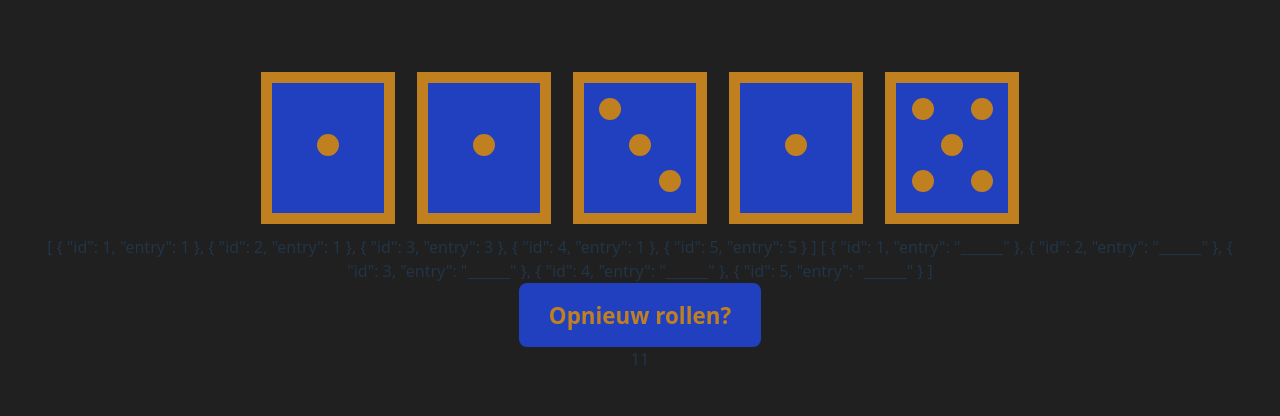
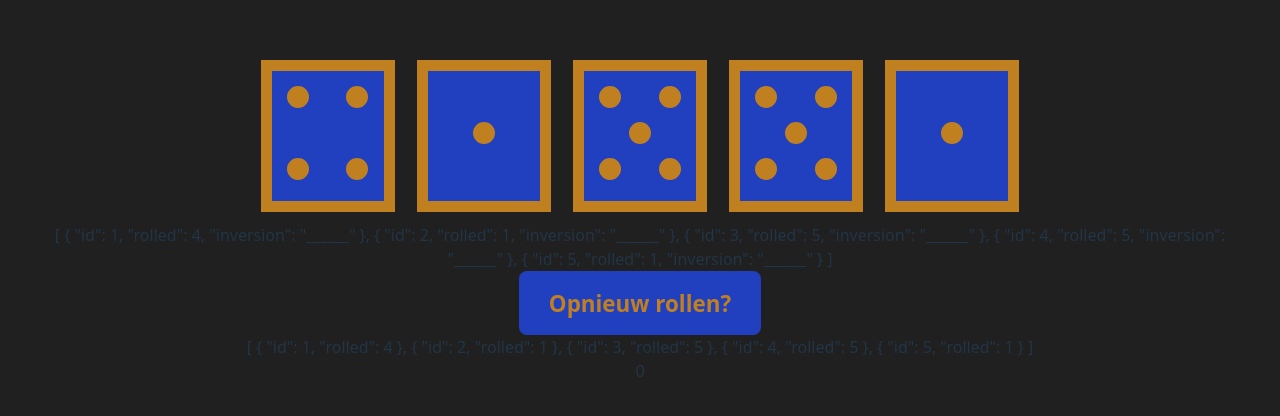
Before and after one commit to janderkkotlarski/vue_yahtzee, a Vue app: page / in a window 1280 px wide. Shown: the part 172-588 px from the top of the page. Built offline with nearby package versions, Linux system fonts and the light colour scheme.

Commit message:
I quite misunderstood how reactive works and that it is for objects with deep recursive reactivity

```diff
--- a/src/components/Roller.vue
+++ b/src/components/Roller.vue
@@ -1,5 +1,5 @@
 <script setup>
-import {ref, reactive} from 'vue';
+import {reactive} from 'vue';
 import Dice from './Dice.vue';
 
 // Simple constants
@@ -9,102 +9,124 @@ const diceAmount = 5;
 const normal = '______';
 const invert = 'invert';
 
-const total = ref(0);
+const buttonMessage = 'Opnieuw rollen?';
 
 // reactive() for arrays and simpler handling
-const diceInversions = reactive([]);
 
-// const diceTrolls = defineModel('diceTrolls', {type: Array, default: []});
-const diceRolls = defineModel('diceRolls', {type: Array, default: []});
+const publicDice = defineModel('publicRolls', {type: Array, default: []});
 
-// const diceRolls = ref([]);
-
-// reactive() objects can just be passed along like variables
-const reactArrayIndex = (reactName, index, content) => {
-    // Check whether generating or changing array contents
-    if (index === reactName.length + 1) {
-        // Generate new array contents
-        reactName.push({id: index, entry: content});
-        // reactName.push({id: index + 1, entry: 0});
-    } else if (index > 0 && index < reactName.length + 1) {
-        // Change specific array content
-        reactName[index - 1].entry = content;
+const dicoid = index => {
+    if (index > 0 && index <= diceAmount) {
+        return publicDice.rolled[index - 1];
     }
 };
 
-const normalization = () => {
-    for (let index = 1; index <= diceAmount; ++index) {
-        reactArrayIndex(diceInversions, index, normal);
+const diceArray = reactive({
+    dice: [],
+    clicked: 0,
+});
+
+// Really nested and powerful way of changing reactive objects
+// Feels a bit like passing parameters by reference in C++
+const cuboid = index => {
+    if (index > 0 && index <= diceAmount) {
+        return diceArray.dice[index - 1];
     }
 };
-
-// const reactArrayInvert = (reactName, index) => {
-//     if (index > 0 && index < reactName.length + 1) {
-//         let flipped = reactName[index - 1].inversion;
-
-//         if (flipped === invert) {
-//             flipped = normal;
-//         } else {
-//             flipped = invert;
-//         }
-
-//         reactName[index - 1].inversion = flipped;
-//     }
-// };
 
 // Simple dice roll function
 const roll = () => Math.floor(valueMax * Math.random()) + 1;
 
-// const flip = index => {
-//     reactArrayInvert(diceRolls.value, index);
-// };
+// Fill the dice array in the diceArray object with sensible entries
+// Do the same for the publicDice defineModel object
+const diceArrayFilling = () => {
+    for (let index = 1; index <= diceAmount; ++index) {
+        diceArray.dice.push({id: index, rolled: roll(), inversion: normal});
 
-const single = index => {
-    reactArrayIndex(diceRolls.value, index, roll());
-};
-
-const resum = () => {
-    total.value = 0;
-
-    for (let index = 1; index <= diceAmount; ++index) {
-        total.value += diceRolls.value[index - 1].entry;
+        publicDice.value.push({id: index, rolled: diceArray.dice[index - 1].rolled});
     }
 };
 
-// Roll all dice, then update results
-const rolling = () => {
+diceArrayFilling();
+
+const diceRolling = () => {
     for (let index = 1; index <= diceAmount; ++index) {
-        reactArrayIndex(diceRolls.value, index, roll());
+        const cubid = cuboid(index);
+
+        if (cubid.inversion === normal) {
+            cubid.rolled = roll();
+
+            publicDice.value[index - 1].rolled = cubid.rolled;
+        }
     }
 
-    resum();
+    ++diceArray.clicked;
 };
 
-// Roll the dice
-normalization();
-rolling();
+const flip = index => {
+    if (index > 0 && index <= diceAmount) {
+        if (diceArray.dice[index - 1].inversion === normal) {
+            diceArray.dice[index - 1].inversion = invert;
+        } else {
+            diceArray.dice[index - 1].inversion = normal;
+        }
+    }
+};
+
+// const resum = () => {
+//     total.value = 0;
+
+//     for (let index = 1; index <= diceAmount; ++index) {
+//         total.value += diceRolls[index - 1].entry;
+//     }
+// };
+
+// const single = index => {
+//     if (index > 0 && index < reactName.length + 1) {
+//         diceInversions[index - 1].entry = diceInversions[index - 1].entry === normal ? invert : normal;
+
+//         ++clicked;
+//     }
+// };
+
+// @click="single(rolled.id)"
+
+/*
+<div>
+        <Dice
+            @click="single(rolled.id)"
+            v-for="rolled in cubes.rolls"
+            :key="rolled.id"
+            v-model:eyeValue="rolled.entry"
+            :class="cubes.inversions[rolled.id].entry"
+            :inverted="cubes.inversions[rolled.id].entry"
+        />
+    </div>
+    {{ cubes.inversions }}
+
+    {{ cubes.clicked }}
+    */
 </script>
 
 <template>
     <div>
         <Dice
-            @click="single(rolled.id)"
-            v-for="rolled in diceRolls"
-            :key="rolled.id"
-            v-model:eyeValue="rolled.entry"
-            :class="normal"
-            :inverted="normal"
+            @click="flip(cube.id)"
+            v-for="cube in diceArray.dice"
+            :key="cube.id"
+            v-model:eyeValue="cube.rolled"
+            :class="cube.inversion"
+            :inverted="cube.inversion"
         />
     </div>
-
-    {{ diceRolls }}
-    {{ diceInversions }}
-
+    {{ diceArray.dice }}
     <br />
-    <button @click="rolling">Opnieuw rollen?</button>
+    <button @click="diceRolling">{{ buttonMessage }}</button>
     <br />
     <div>
-        {{ total }}
+        {{ publicDice }}
+        <br />
+        {{ diceArray.clicked }}
     </div>
     <br />
 </template>
```
